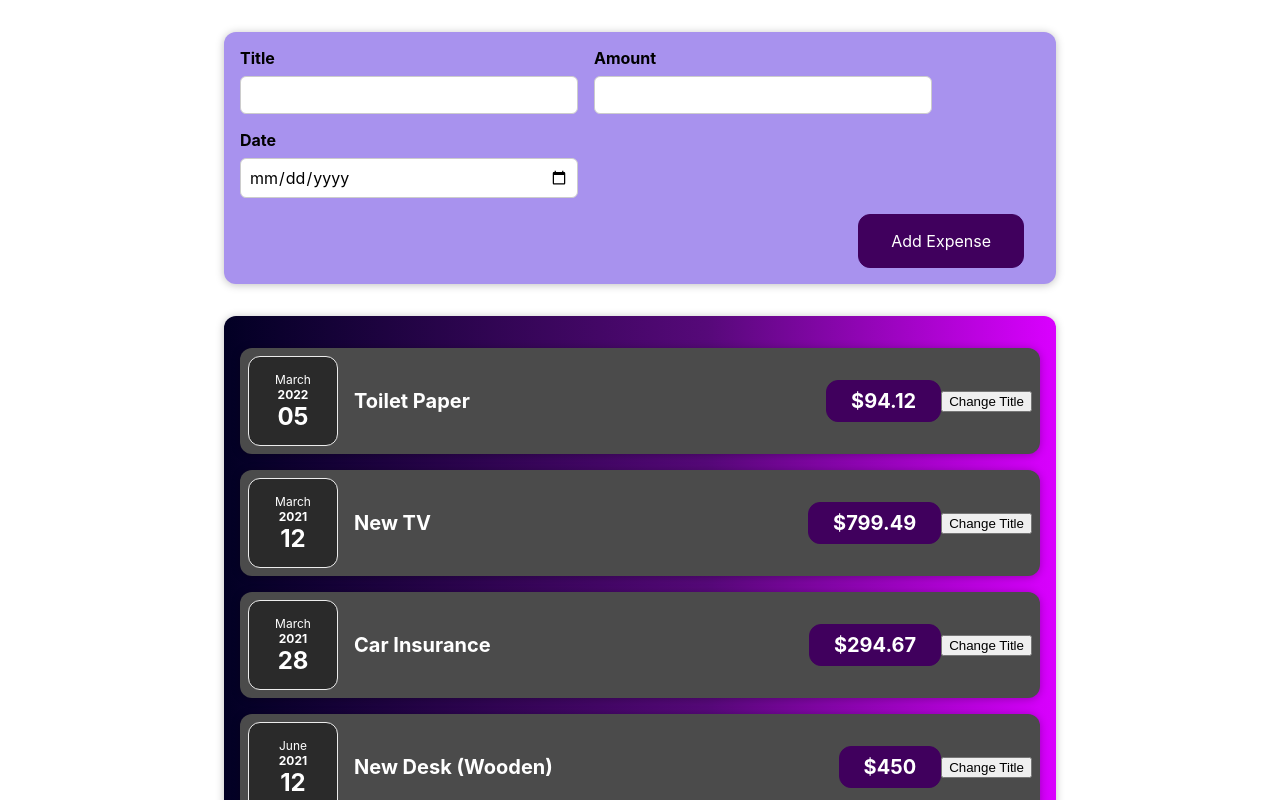
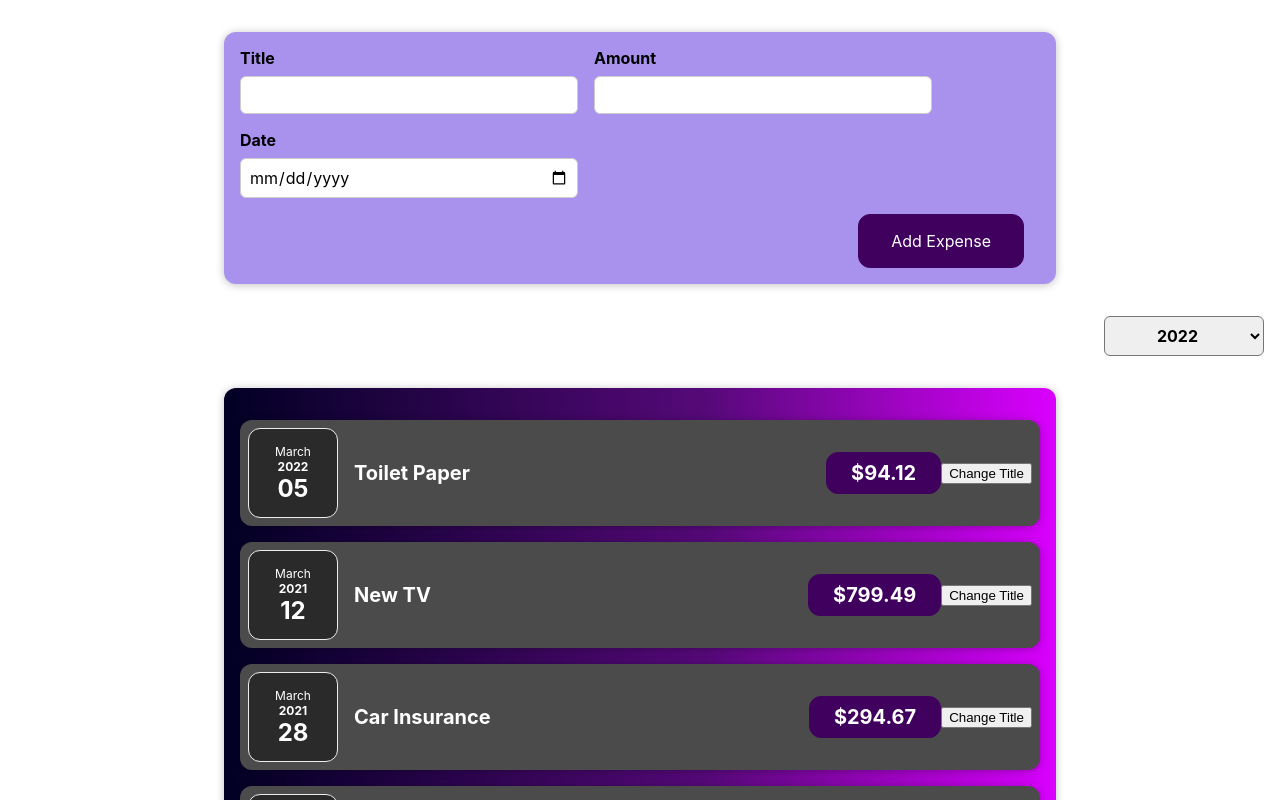
Before and after one commit to anagparedes/ExpenseTracker, a React (Create React App) app: page / in a window 1280 px wide. Shown: the top 800 px of the page. Built offline with nearby package versions, Linux system fonts and the light colour scheme.

Commit message:
[ADD] create ExpenseFilter component

```diff
--- a/src/App.js
+++ b/src/App.js
@@ -30,10 +30,14 @@ const App = () => {
     console.log('In App.js');
     console.log(expense);
   }
+  const addExpenseFilterHandler = expenseByYear =>{
+    console.log('In App.js change filter by year!');
+    console.log(expenseByYear);
+  }
   return (
     <div>
       <NewExpense onAddExpense={addExpenseHandler}/>
-      <Expense data={expenses}/>
+      <Expense data={expenses} onAddFilterData={addExpenseFilterHandler}/>
     </div>
   );
 };
--- /dev/null
+++ b/src/components/ExpenseFilter/ExpenseFilter.css
@@ -0,0 +1,24 @@
+.expenses-filter {
+  color: white;
+  padding: 0 1rem;
+}
+
+.expenses-filter__control {
+  display: flex;
+  width: 100%;
+  align-items: center;
+  justify-content: space-between;
+  margin: 1rem 0;
+}
+
+.expenses-filter label {
+  font-weight: bold;
+  margin-bottom: 0.5rem;
+}
+
+.expenses-filter select {
+  font: inherit;
+  padding: 0.5rem 3rem;
+  font-weight: bold;
+  border-radius: 6px;
+}
--- /dev/null
+++ b/src/components/ExpenseFilter/ExpenseFilter.js
@@ -0,0 +1,75 @@
+import React, { useState } from "react";
+import "./ExpenseFilter.css";
+
+const ExpensesFilter = (props) => {
+  const [entered2022, setEntered2022] = useState("");
+  const [entered2021, setEntered2021] = useState("");
+  const [entered2020, setEntered2020] = useState("");
+  const [entered2019, setEntered2019] = useState("");
+
+  const option2022ChangeHandler = (event) => {
+    setEntered2022(event.target.value);
+  };
+
+  const option2021ChangeHandler = (event) => {
+    setEntered2021(event.target.value);
+  };
+
+  const option2020ChangeHandler = (event) => {
+    setEntered2020(event.target.value);
+  };
+
+  const option2019ChangeHandler = (event) => {
+    setEntered2019(event.target.value);
+  };
+  const selectHandler = (event) => {
+    event.preventDefault();
+    const expenseFilterData = {
+      2022: entered2022,
+      2021: entered2021,
+      2020: entered2020,
+      2019: entered2019,
+    };
+    props.onSaveExpenseFilterData(expenseFilterData);
+  };
+
+  return (
+    <div className="expenses-filter">
+      <div className="expenses-filter__control">
+        <label htmlFor="years">Filter by year</label>
+        <select onChange={selectHandler}>
+          <option
+            name="2022"
+            value={entered2022}
+            onChange={option2022ChangeHandler}
+          >
+            2022
+          </option>
+          <option
+            name="2021"
+            value={entered2021}
+            onChange={option2021ChangeHandler}
+          >
+            2021
+          </option>
+          <option
+            name="2020"
+            value={entered2020}
+            onChange={option2020ChangeHandler}
+          >
+            2020
+          </option>
+          <option
+            name="2019"
+            value={entered2019}
+            onChange={option2019ChangeHandler}
+          >
+            2019
+          </option>
+        </select>
+      </div>
+    </div>
+  );
+};
+
+export default ExpensesFilter;
--- a/src/components/Expenses/Expense.js
+++ b/src/components/Expenses/Expense.js
@@ -1,9 +1,20 @@
 import "./Expense.css";
 import ExpenseItem from "./ExpenseItem";
 import Card from "../UI/Card";
+import ExpensesFilter from "../ExpenseFilter/ExpenseFilter";
 
 const Expense = (props) => {
+
+  const saveExpenseFilterDataHandler = enteredExpenseData =>{
+    const expenseFilterData ={
+      ...enteredExpenseData,
+    }
+    props.onAddFilterData(expenseFilterData);
+  }
+
   return (
+    <div>
+      <ExpensesFilter onSaveExpenseFilterData = {saveExpenseFilterDataHandler}/>
     <Card className="expenses">
       <ExpenseItem
         title={props.data[0].title}
@@ -26,6 +37,7 @@ const Expense = (props) => {
         date={props.data[3].date}
       />
     </Card>
+    </div>
   );
 };
 
```
Also changed, not shown: public/logo192.png (deleted), public/manifest.json.
